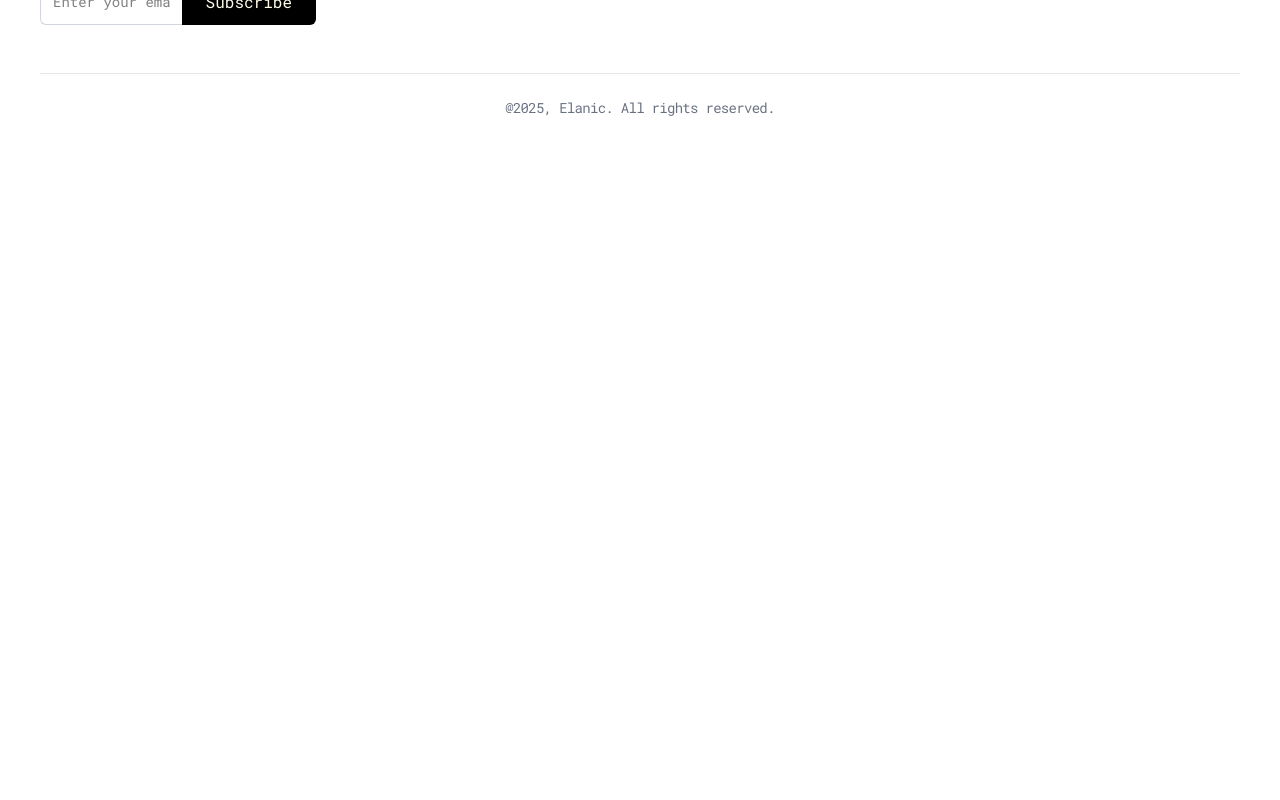
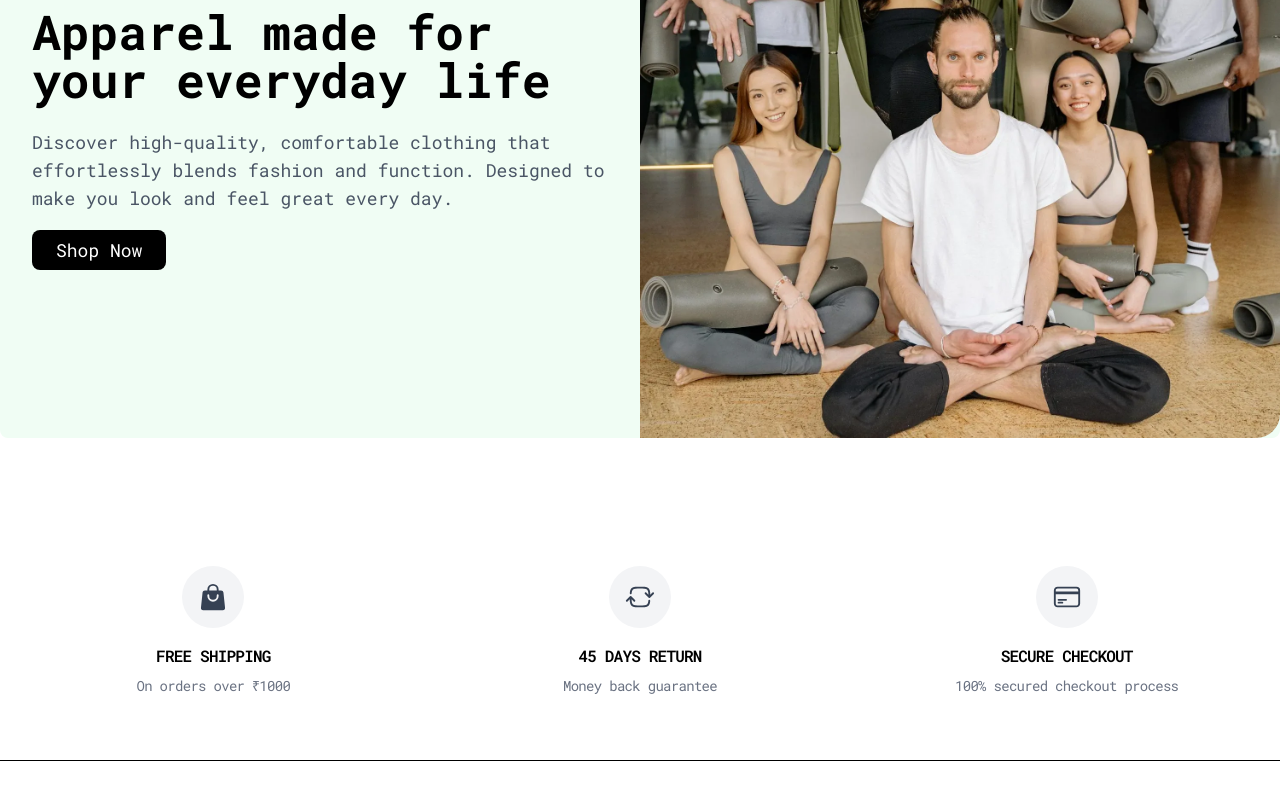
Before and after one commit to suryssss/Elanic, a React (Vite) app in the folder frontend/: page / in a window 1280 px wide. Shown: the part 4920-5720 px from the top of the page. Before the commit the page ends 5086 px from the top, so only its background shows below. Built offline with nearby package versions, Linux system fonts and the light colour scheme.

Commit message:
done with landing-page

```diff
--- a/frontend/src/App.jsx
+++ b/frontend/src/App.jsx
@@ -1,24 +1,23 @@
-import React from "react";
-import { useState } from 'react'
+import React, { useState } from "react"
 import './App.css'
-import {BrowserRouter, Route} from "react-router"
-import UserLayout from "./components/layout/UserLayout";
-import { Routes } from "react-router";
-import Home from "./components/pages/Home";
-import {Toaster} from "sonner"
+import { BrowserRouter, Routes, Route } from "react-router"
+import UserLayout from "./components/layout/UserLayout"
+import Home from "./components/pages/Home"
+import { Toaster } from "sonner"
+import Login from "./components/pages/Login"
 
 function App() {
-  const [count, setCount] = useState(0)
 
   return (
-
-      <BrowserRouter>
-      <Toaster position="top-right"/>
+    <BrowserRouter>
+      <Toaster position="top-right" />
       <Routes>
-        <Route path="/" element={<UserLayout/>}>
-        <Route index element={<Home/>}></Route></Route>
+        <Route path="/" element={<UserLayout />}>
+          <Route index element={<Home />} />
+          <Route path="login" element={<Login />} />
+        </Route>
       </Routes>
-      </BrowserRouter>
+    </BrowserRouter>
   )
 }
 
--- a/frontend/src/components/pages/Home.jsx
+++ b/frontend/src/components/pages/Home.jsx
@@ -4,6 +4,8 @@ import GenderCollect from '../../products/GenderCollect'
 import NewArrivals from '../../products/NewArrivals'
 import BestSeller from '../../products/BestSeller'
 import ProductGrid from '../../products/ProductGrid'
+import FeaturedProducts from '../../products/FeaturedProducts'
+import Features from '../../products/Features'
 
 const topWearsForWomen=[
   {
@@ -92,6 +94,8 @@ const Home = () => {
           <h2 className='text-3xl text-center font-bold mb-4'>Top Wear's for Women</h2>
           <ProductGrid products={topWearsForWomen}/>
         </div>
+        <FeaturedProducts/>
+        <Features/>
     </div>
   )
 }
--- /dev/null
+++ b/frontend/src/components/pages/Login.jsx
@@ -0,0 +1,9 @@
+import React from 'react'
+
+const Login = () => {
+  return (
+    <div>Login</div>
+  )
+}
+
+export default Login
--- /dev/null
+++ b/frontend/src/products/FeaturedProducts.jsx
@@ -0,0 +1,42 @@
+import React from 'react'
+import { Link } from 'react-router'
+import featured from './../assets/featured.webp'
+
+const FeaturedProducts = () => {
+  return (
+    <section className='py-16 px-4 lg:px-0'>
+      <div className='container mx-auto flex flex-col-reverse lg:flex-row items-center bg-green-50 rounded-lg overflow-hidden'>
+
+        {/* Text Section */}
+        <div className='lg:w-1/2 p-8 text-center lg:text-left'>
+          <h2 className='text-lg font-semibold text-gray-700 mb-2'>Comfort and Style</h2>
+          <h2 className='text-4xl lg:text-5xl font-bold mb-6'>
+            Apparel made for your everyday life
+          </h2>
+          <p className='text-lg text-gray-600 mb-6'>
+            Discover high-quality, comfortable clothing that effortlessly blends
+            fashion and function. Designed to make you look and feel great every day.
+          </p>
+          <Link
+            to="/collections/all"
+            className='bg-black text-white px-6 py-2 rounded-lg text-lg hover:bg-gray-800 transition-all'
+          >
+            Shop Now
+          </Link>
+        </div>
+
+        {/* Image Section */}
+        <div className='lg:w-1/2'>
+          <img
+            src={featured}
+            alt='Featured Collection'
+            className='w-full h-full object-cover rounded-t-lg lg:rounded-tr-3xl lg:rounded-br-3xl lg:rounded-tl-none'
+          />
+        </div>
+
+      </div>
+    </section>
+  )
+}
+
+export default FeaturedProducts
--- /dev/null
+++ b/frontend/src/products/Features.jsx
@@ -0,0 +1,38 @@
+import React from 'react'
+import { HiArrowPathRoundedSquare, HiOutlineCreditCard, HiShoppingBag } from 'react-icons/hi2'
+
+const Features = () => {
+  return (
+    <section className='py-16 px-4 bg-white'>
+      <div className='container mx-auto grid grid-cols-1 md:grid-cols-3 gap-8 text-center'>
+
+        <div className='flex flex-col items-center'>
+          <div className='p-4 rounded-full mb-4 bg-gray-100'>
+            <HiShoppingBag className='text-3xl text-gray-700' />
+          </div>
+          <h4 className='tracking-tighter mb-2 font-semibold'>FREE SHIPPING</h4>
+          <p className='text-sm text-gray-500 tracking-tighter'>On orders over ₹1000</p>
+        </div>
+
+        <div className='flex flex-col items-center'>
+          <div className='p-4 rounded-full mb-4 bg-gray-100'>
+            <HiArrowPathRoundedSquare className='text-3xl text-gray-700' />
+          </div>
+          <h4 className='tracking-tighter mb-2 font-semibold'>45 DAYS RETURN</h4>
+          <p className='text-sm text-gray-500 tracking-tighter'>Money back guarantee</p>
+        </div>
+
+        <div className='flex flex-col items-center'>
+          <div className='p-4 rounded-full mb-4 bg-gray-100'>
+            <HiOutlineCreditCard className='text-3xl text-gray-700' />
+          </div>
+          <h4 className='tracking-tighter mb-2 font-semibold'>SECURE CHECKOUT</h4>
+          <p className='text-sm text-gray-500 tracking-tighter'>100% secured checkout process</p>
+        </div>
+
+      </div>
+    </section>
+  )
+}
+
+export default Features
```
